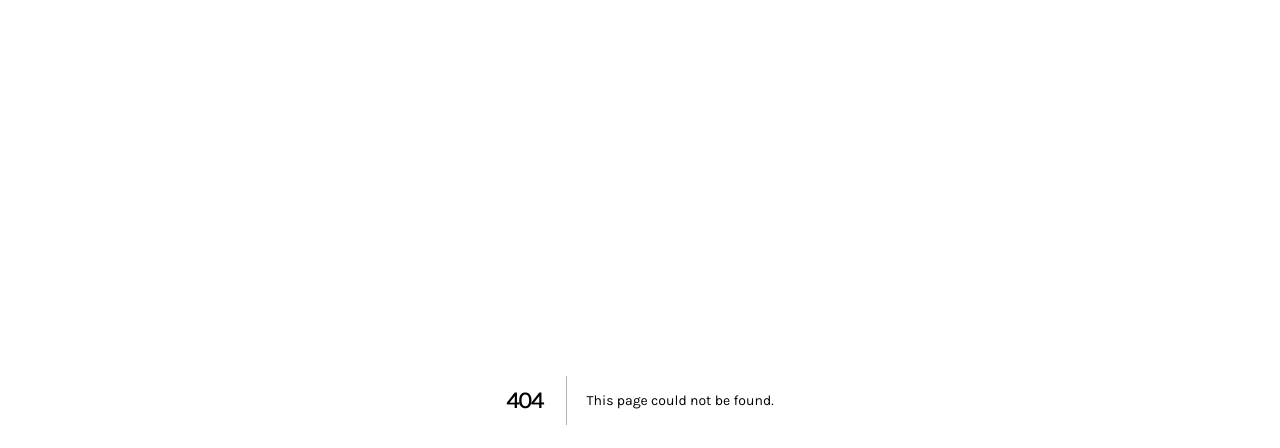
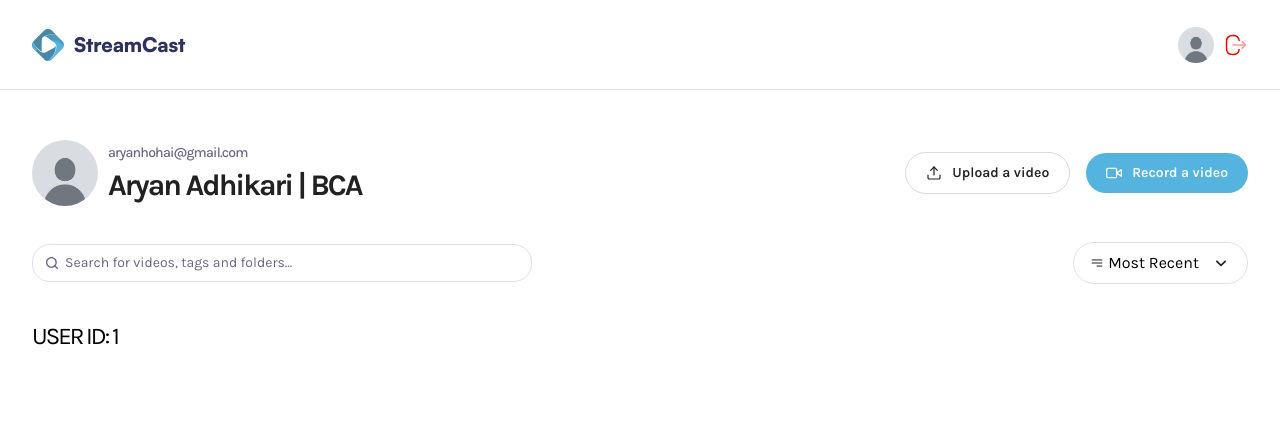
Before and after one commit to AryanAD/snapcast-nextjs, a Next.js app: page /profile/1 in a window 1280 px wide. Before the commit this address had no page. Shown: the top 448 px of the page. Built offline with nearby package versions, Linux system fonts and the light colour scheme.

Commit message:
working on homepage

```diff
--- a/app/(root)/page.tsx
+++ b/app/(root)/page.tsx
@@ -1,10 +1,12 @@
+import Header from "@/components/Header";
 import React from "react";
 
 const Page = () => {
   return (
-    <div>
-      <h1 className="text-2xl font-carla">Welcome to StreamCast</h1>
-    </div>
+    <main className="wrapper page">
+      <Header title="All Videos" subHeader="Public Library" />
+      <h1 className="text-2xl font-karla">Welcome to StreamCast</h1>
+    </main>
   );
 };
 
--- /dev/null
+++ b/app/(root)/profile/[id]/page.tsx
@@ -0,0 +1,23 @@
+import Header from "@/components/Header";
+import React from "react";
+
+const Page = async ({ params }: ParamsWithSearch) => {
+  const { id } = await params;
+  return (
+    <div className="wrapper page">
+      <Header
+        title="Aryan Adhikari | BCA"
+        subHeader={"aryanhohai@gmail.com"}
+        userImg="/assets/images/dummy.jpg"
+      />
+      <h1
+        className="text-2xl font-karla
+  "
+      >
+        USER ID: {id}
+      </h1>
+    </div>
+  );
+};
+
+export default Page;
--- a/app/globals.css
+++ b/app/globals.css
@@ -218,7 +218,8 @@
     @apply absolute bg-white shadow-lg rounded-lg flex flex-col gap-2 w-full z-10 top-12;
 
     .list-item {
-      @apply px-3 py-2.5 text-sm font-medium -tracking-[0.8px] relative text-dark-100 cursor-pointer hover:bg-theme-100 hover:text-white transition-colors duration-200 ease-in-out rounded-md;
+      @apply px-3 py-2.5 text-sm font-medium
+      -tracking-[0.8px] relative text-dark-100 cursor-pointer hover:bg-theme-100 hover:text-white transition-colors duration-200 ease-in-out rounded-md;
 
       img {
         @apply absolute right-3 top-1/2 -translate-y-1/2;
--- /dev/null
+++ b/components/DropdownList.tsx
@@ -0,0 +1,48 @@
+"use client";
+
+import Image from "next/image";
+import { useState } from "react";
+
+const DropdownList = () => {
+  const [isOpen, setIsOpen] = useState(false);
+  return (
+    <div className="relative">
+      <div className="cursor-pointer" onClick={() => setIsOpen(!isOpen)}>
+        <div className="filter-trigger">
+          <figure>
+            <Image
+              src="/assets/icons/hamburger.svg"
+              alt="menu"
+              width={14}
+              height={14}
+            />
+            Most Recent
+          </figure>
+
+          <Image
+            src="/assets/icons/arrow-down.svg"
+            alt="arrow-down"
+            width={20}
+            height={20}
+          />
+        </div>
+      </div>
+
+      {isOpen && (
+        <ul className="dropdown">
+          {["Most Recent", "Most Liked"].map((option) => (
+            <li
+              key={option}
+              className="list-item"
+              onClick={() => setIsOpen(false)}
+            >
+              {option}
+            </li>
+          ))}
+        </ul>
+      )}
+    </div>
+  );
+};
+
+export default DropdownList;
--- /dev/null
+++ b/components/Header.tsx
@@ -0,0 +1,68 @@
+import { ICONS } from "@/constants";
+import Image from "next/image";
+import Link from "next/link";
+import React from "react";
+import DropdownList from "./DropdownList";
+
+const Header = ({ subHeader, title, userImg }: SharedHeaderProps) => {
+  return (
+    <header className="header">
+      <section className="header-container">
+        <div className="details">
+          {userImg && (
+            <Image
+              src={userImg || "/assets/images/dummy.jpg"}
+              alt="user"
+              width={66}
+              height={66}
+              className="rounded-full"
+            />
+          )}
+
+          <article>
+            <p>{subHeader}</p>
+            <h1>{title}</h1>
+          </article>
+        </div>
+
+        <aside>
+          <Link href="/upload">
+            <Image
+              src="/assets/icons/upload.svg"
+              alt="upload"
+              width={16}
+              height={16}
+            />
+            <span>Upload a video</span>
+          </Link>
+
+          <div className="record">
+            <button className="primary-btn">
+              <Image src={ICONS.record} alt="record" width={16} height={16} />
+              <span>Record a video</span>
+            </button>
+          </div>
+        </aside>
+      </section>
+
+      <section className="search-filter">
+        <div className="search">
+          <input
+            type="text"
+            placeholder="Search for videos, tags and folders..."
+          />
+          <Image
+            src="/assets/icons/search.svg"
+            alt="search"
+            width={16}
+            height={16}
+          />
+        </div>
+
+        <DropdownList />
+      </section>
+    </header>
+  );
+};
+
+export default Header;
--- a/components/Navbar.tsx
+++ b/components/Navbar.tsx
@@ -1,9 +1,13 @@
+"use client";
+
 import Image from "next/image";
 import Link from "next/link";
+import { useRouter } from "next/navigation";
 import React from "react";
 
 const user = {};
 const Navbar = () => {
+  const router = useRouter();
   return (
     <header className="navbar">
       <nav>
@@ -19,7 +23,7 @@ const Navbar = () => {
 
         {user && (
           <figure>
-            <button>
+            <button onClick={() => router.push("/profile/123")}>
               <Image
                 src="/assets/images/dummy.jpg"
                 alt="User"
--- a/constants/index.ts
+++ b/constants/index.ts
@@ -46,143 +46,3 @@ export const DEFAULT_RECORDING_CONFIG = {
   audioBitsPerSecond: 128000,
   videoBitsPerSecond: 2500000,
 };
-
-export const MAX_VIDEO_SIZE = 500 * 1024 * 1024;
-export const MAX_THUMBNAIL_SIZE = 10 * 1024 * 1024;
-
-export const BUNNY = {
-  STREAM_BASE_URL: "https://video.bunnycdn.com/library",
-  STORAGE_BASE_URL: "https://sg.storage.bunnycdn.com/streamcast",
-  CDN_URL: "https://streamcast.b-cdn.net",
-  EMBED_URL: "https://iframe.mediadelivery.net/embed",
-  TRANSCRIPT_URL: "https://vz-47a08e64-84d.b-cdn.net",
-};
-
-export const emojis = ["😂", "😍", "👍"];
-
-export const filterOptions = [
-  "Most Viewed",
-  "Most Recent",
-  "Oldest First",
-  "Least Viewed",
-];
-
-export const visibilities: Visibility[] = ["public", "private"];
-
-export const ICONS = {
-  record: "/assets/icons/record.svg",
-  close: "/assets/icons/close.svg",
-  upload: "/assets/icons/upload.svg",
-};
-
-export const initialVideoState = {
-  isLoaded: false,
-  hasIncrementedView: false,
-  isProcessing: true,
-  processingProgress: 0,
-};
-
-export const infos = ["transcript", "metadata"];
-
-export const DEFAULT_VIDEO_CONFIG = {
-  width: { ideal: 1920 },
-  height: { ideal: 1080 },
-  frameRate: { ideal: 30 },
-};
-
-export const DEFAULT_RECORDING_CONFIG = {
-  mimeType: "video/webm;codecs=vp9,opus",
-  audioBitsPerSecond: 128000,
-  videoBitsPerSecond: 2500000,
-};
-
-export const dummyCards = [
-  {
-    id: "1",
-    title: "SnapChat Message",
-    thumbnail: "/assets/samples/thumbnail (1).png",
-    createdAt: new Date("2025-05-01"),
-    userImg: "/assets/images/jason.png",
-    username: "Jason",
-    views: 10,
-    visibility: "public",
-    duration: 156,
-  },
-  {
-    id: "2",
-    title: "Product Demo Walkthrough",
-    thumbnail: "/assets/samples/thumbnail (2).png",
-    createdAt: new Date("2025-04-15"),
-    userImg: "/assets/images/sarah.png",
-    username: "Sarah",
-    views: 245,
-    visibility: "public",
-    duration: 320,
-  },
-  {
-    id: "3",
-    title: "Weekly Team Update",
-    thumbnail: "/assets/samples/thumbnail (3).png",
-    createdAt: new Date("2025-04-22"),
-    userImg: "/assets/images/michael.png",
-    username: "Michael",
-    views: 78,
-    visibility: "private",
-    duration: 412,
-  },
-  {
-    id: "4",
-    title: "Bug Fix Explanation",
-    thumbnail: "/assets/samples/thumbnail (4).png",
-    createdAt: new Date("2025-04-28"),
-    userImg: "/assets/images/emily.png",
-    username: "Emily",
-    views: 32,
-    visibility: "public",
-    duration: 183,
-  },
-  {
-    id: "5",
-    title: "New Feature Overview",
-    thumbnail: "/assets/samples/thumbnail (5).png",
-    createdAt: new Date("2025-05-05"),
-    userImg: "/assets/images/david.png",
-    username: "David",
-    views: 156,
-    visibility: "public",
-    duration: 275,
-  },
-  {
-    id: "6",
-    title: "Client Presentation Feedback",
-    thumbnail: "/assets/samples/thumbnail (6).png",
-    createdAt: new Date("2025-05-10"),
-    userImg: "/assets/images/lisa.png",
-    username: "Lisa",
-    views: 89,
-    visibility: "private",
-    duration: 198,
-  },
-  {
-    id: "7",
-    title: "UI Design Review",
-    thumbnail: "/assets/samples/thumbnail (7).png",
-    createdAt: new Date("2025-05-12"),
-    userImg: "/assets/images/alex.png",
-    username: "Alex",
-    views: 124,
-    visibility: "public",
-    duration: 230,
-  },
-  {
-    id: "8",
-    title: "Marketing Strategy Discussion",
-    thumbnail: "/assets/samples/thumbnail (8).png",
-    createdAt: new Date("2025-05-18"),
-    userImg: "/assets/images/jessica.png",
-    username: "Jessica",
-    views: 67,
-    visibility: "public",
-    duration: 345,
-  },
-];
```
